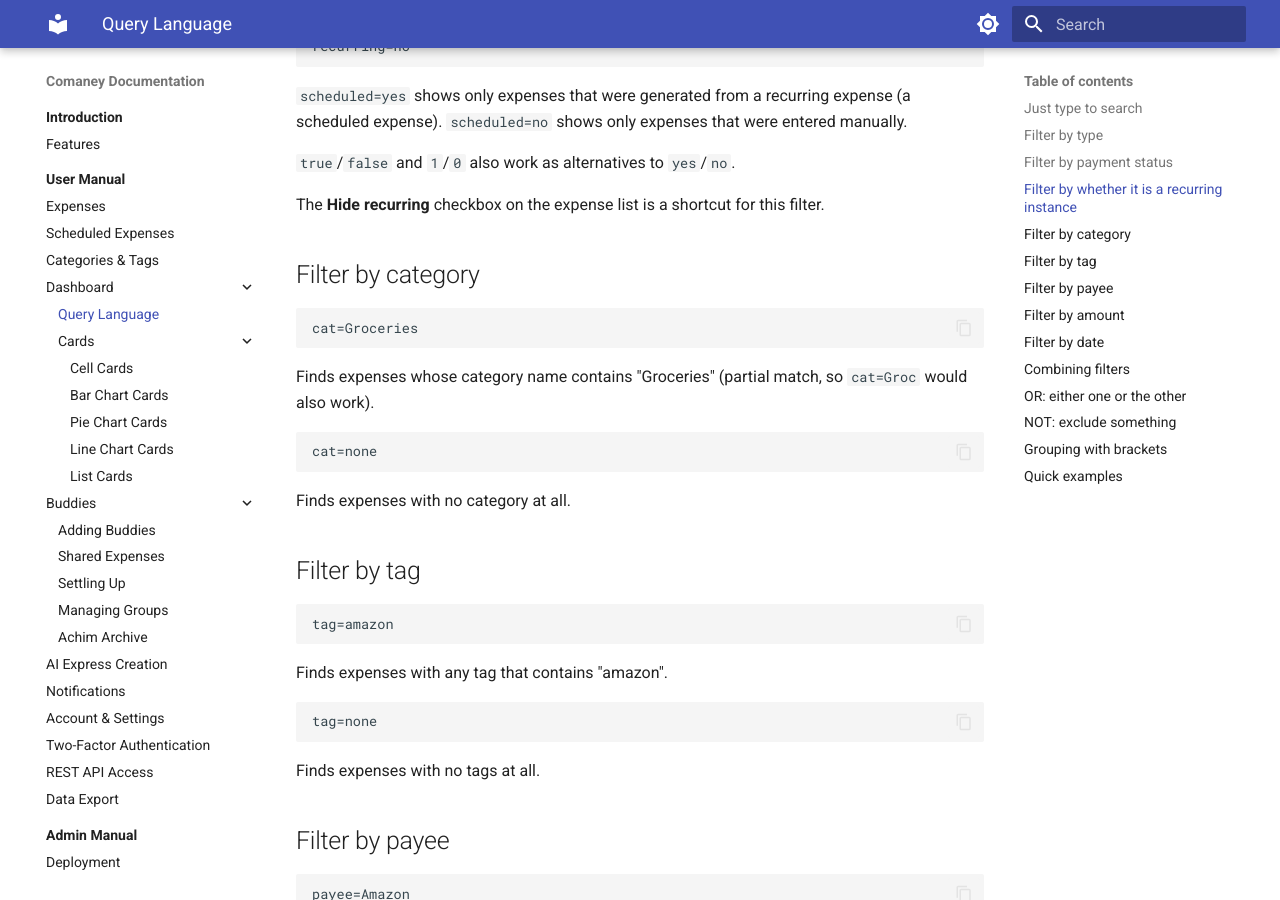
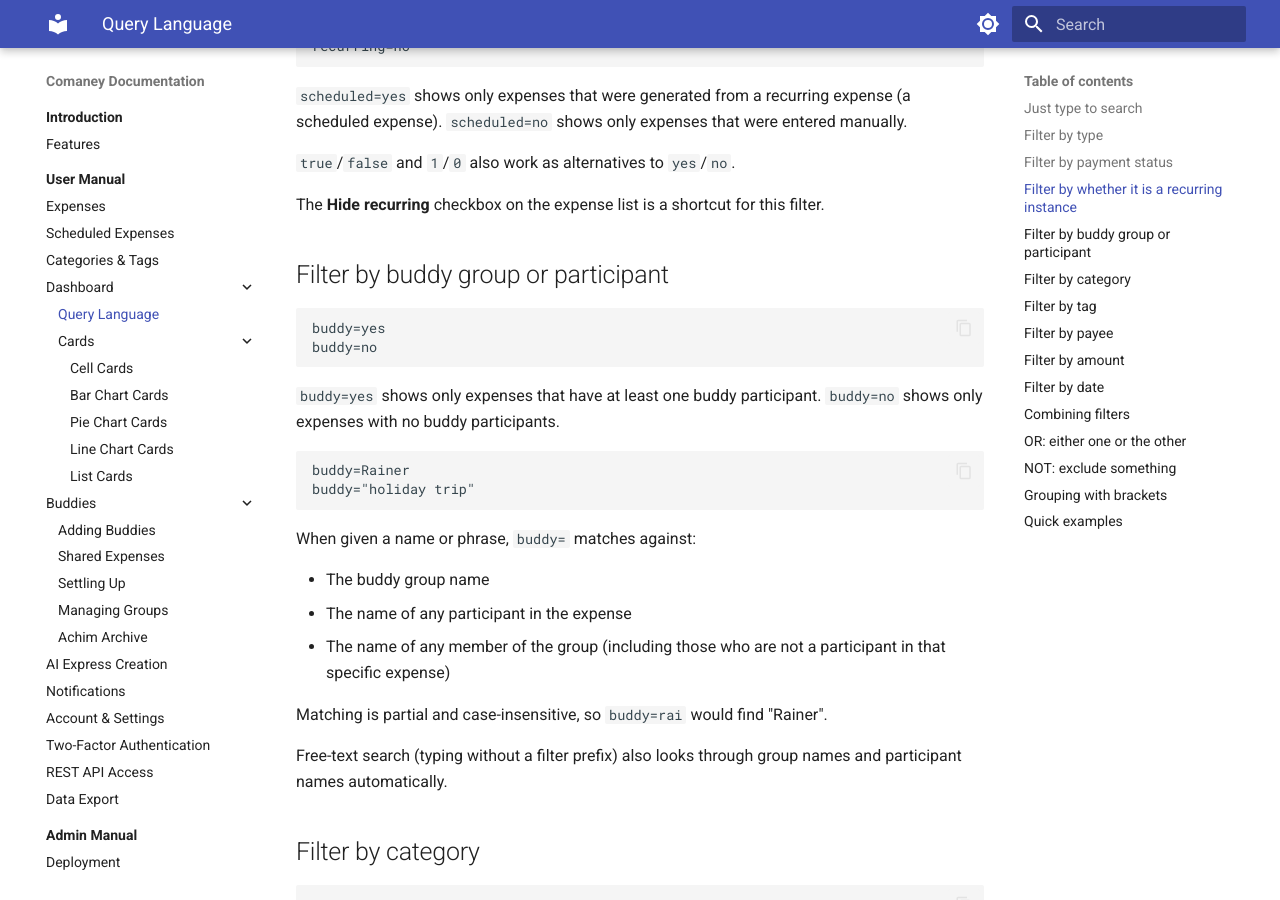
Before and after one commit to Leonetienne/Comaney, an MkDocs documentation site: the page built from docs/src/docs/user-manual/dashboard/query-language.md, in a window 1280 px wide and 900 px high, scrolled down 1088 px. Built offline with MkDocs 1.6.1 and Material for MkDocs 9.7.7, drawn with Linux system fonts in a browser that asks for light colours.

Commit message:
docs: buddy param for query (and fuzzy search)

````diff
--- a/docs/src/docs/user-manual/dashboard/query-language.md
+++ b/docs/src/docs/user-manual/dashboard/query-language.md
@@ -45,6 +45,30 @@ recurring=no
 `true`/`false` and `1`/`0` also work as alternatives to `yes`/`no`.
 
 The **Hide recurring** checkbox on the expense list is a shortcut for this filter.
+
+## Filter by buddy group or participant
+
+```
+buddy=yes
+buddy=no
+```
+
+`buddy=yes` shows only expenses that have at least one buddy participant. `buddy=no` shows only expenses with no buddy participants.
+
+```
+buddy=Rainer
+buddy="holiday trip"
+```
+
+When given a name or phrase, `buddy=` matches against:
+
+- The buddy group name
+- The name of any participant in the expense
+- The name of any member of the group (including those who are not a participant in that specific expense)
+
+Matching is partial and case-insensitive, so `buddy=rai` would find "Rainer".
+
+Free-text search (typing without a filter prefix) also looks through group names and participant names automatically.
 
 ## Filter by category
 
````
